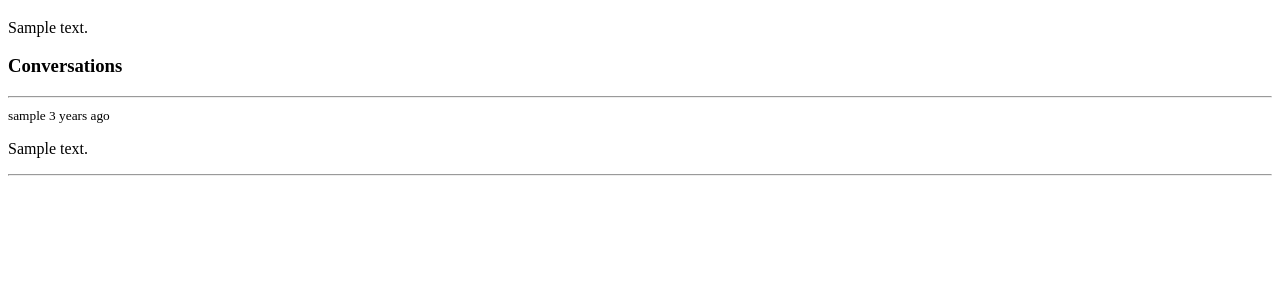
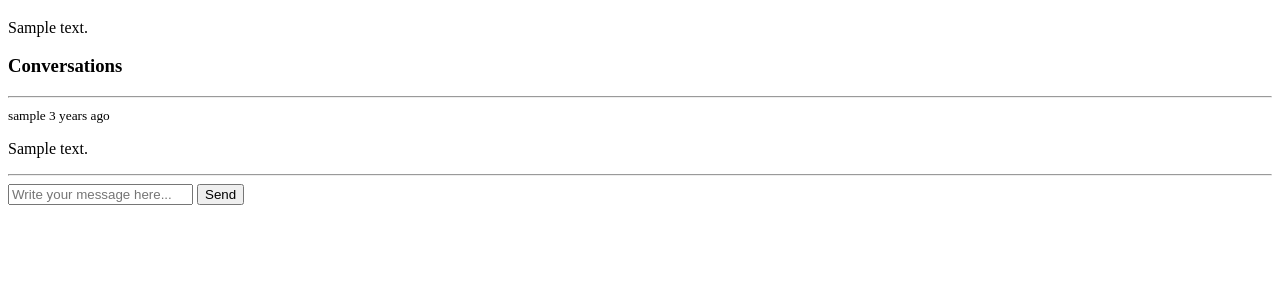
Before and after one commit to piyakker/StudyBuddy, a Django app: page /rooms/1 in a window 1280 px wide. Shown: the part 240-540 px from the top of the page. Run offline with Django 3.2, Linux system fonts and the light colour scheme; a user stored in the database is signed in; tables that the repository leaves empty hold one stand-in row (values such as "Sample post").

Commit message:
add create message function

```diff
--- a/base/templates/base/room.html
+++ b/base/templates/base/room.html
@@ -16,4 +16,14 @@
   </div>
   {% endfor %}
 </div>
+
+{% if request.user.is_authenticated %}
+<div class="comment-form">
+  <form action="" method="POST">
+    {% csrf_token %}
+    <input type="text" name="body" placeholder="Write your message here...">
+    <button type="submit">Send</button>
+  </form>
+</div>
+{% endif %}
 {% endblock %}
--- a/base/views.py
+++ b/base/views.py
@@ -5,7 +5,7 @@ from django.contrib import messages
 from django.contrib.auth.decorators import login_required
 from django.contrib.auth import authenticate, login, logout
 from .forms import RoomForm, MyUserCreatinForm
-from .models import Room, Topic, User
+from .models import Room, Topic, User, Message
 
 # Create your views here.
 
@@ -66,6 +66,14 @@ def home(request):
 def room(request, pk):
     room = Room.objects.get(id=pk)
     room_messages = room.message_set.all().order_by('-created')
+
+    if request.method == 'POST':
+        message = Message.objects.create(
+            user = request.user,
+            room = room,
+            body = request.POST.get('body')
+        )
+        return redirect('room', pk=room.id)
     context = {'room': room, 'room_messages': room_messages}
     return render(request, 'base/room.html', context)
 
```
